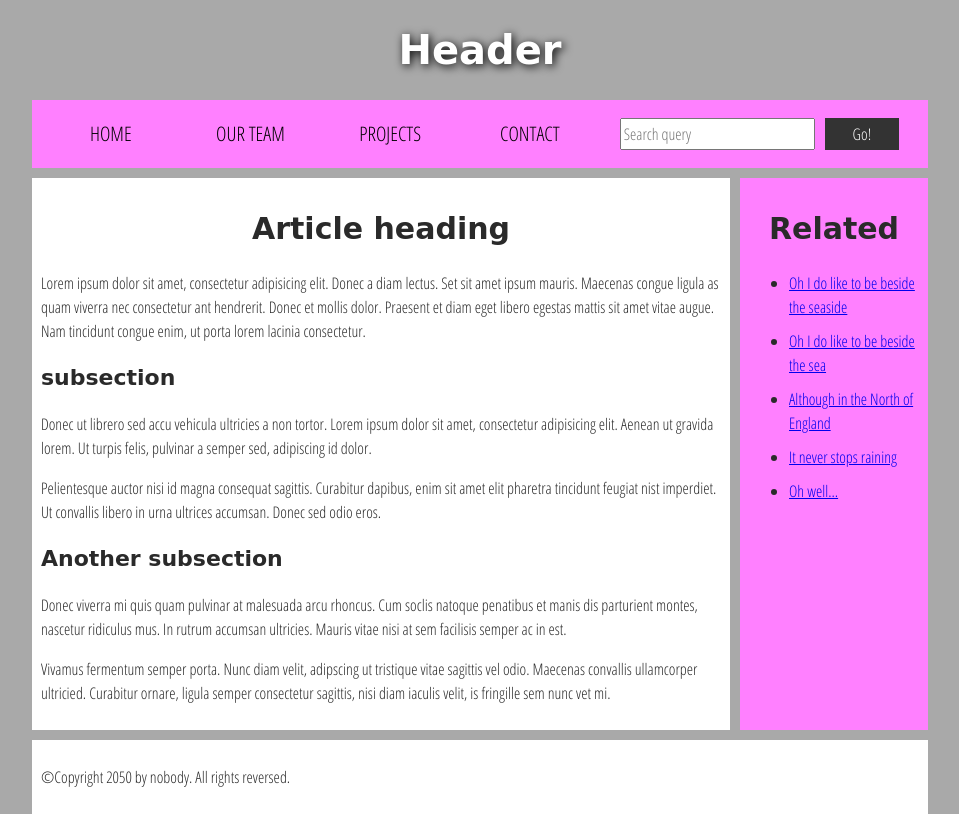
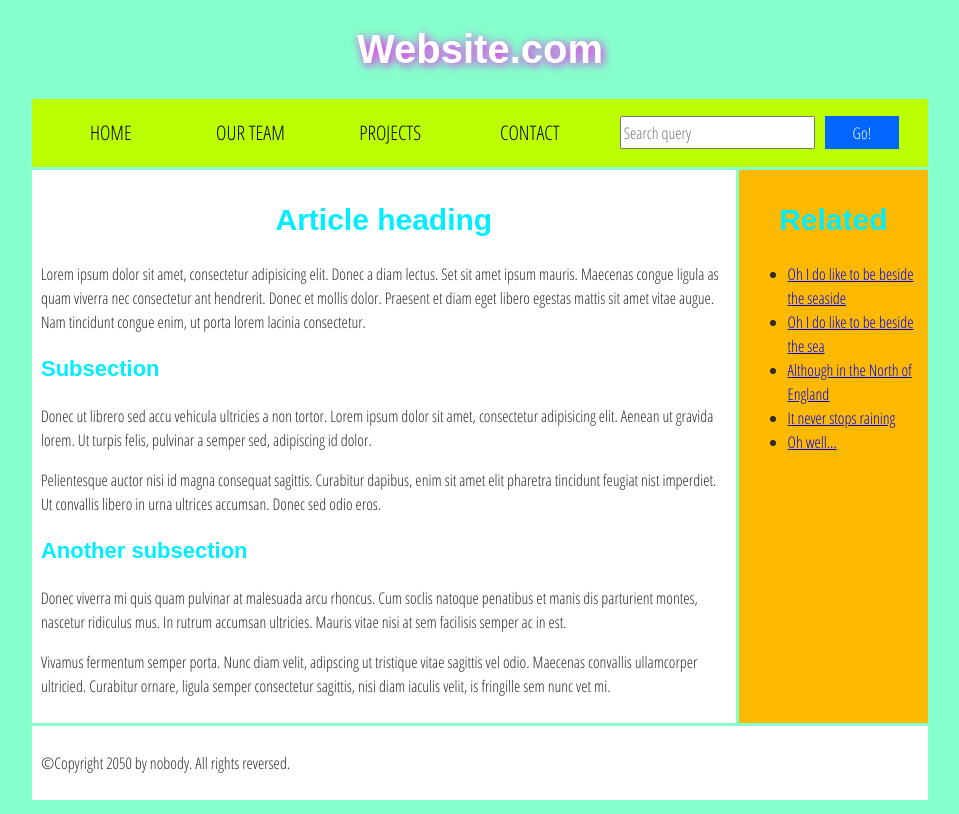
Before and after one commit to jett0286/MDN_HTML_CSS_Intro, a plain HTML site: page index.html in a window 1280 px wide. Shown: the whole page, without its empty margins (160-1119 px from the left). Drawn offline with Linux system fonts and the light colour scheme; a web font is replaced by a local one.

Commit message:
made it beautiful

```diff
--- a/index.html
+++ b/index.html
@@ -12,7 +12,7 @@
     <!-- Here is our main header that is used across all the pages of our website -->
 
     <header>
-      <h1>Header</h1>
+      <h1>Website.com</h1>
     </header>
 
     <nav>
@@ -40,7 +40,7 @@
 
         <p>Lorem ipsum dolor sit amet, consectetur adipisicing elit. Donec a diam lectus. Set sit amet ipsum mauris. Maecenas congue ligula as quam viverra nec consectetur ant hendrerit. Donec et mollis dolor. Praesent et diam eget libero egestas mattis sit amet vitae augue. Nam tincidunt congue enim, ut porta lorem lacinia consectetur.</p>
 
-        <h3>subsection</h3>
+        <h3>Subsection</h3>
 
         <p>Donec ut librero sed accu vehicula ultricies a non tortor. Lorem ipsum dolor sit amet, consectetur adipisicing elit. Aenean ut gravida lorem. Ut turpis felis, pulvinar a semper sed, adipiscing id dolor.</p>
 
--- a/style.css
+++ b/style.css
@@ -7,7 +7,7 @@ html, body {
 
 html {
   font-size: 10px;
-  background-color: #a9a9a9;
+  background-color: hsl(155, 100%, 76%);
 }
 
 body {
@@ -18,8 +18,8 @@ body {
 /* || typography */
 
 h1, h2, h3 {
-  font-family: 'Sonsie One', cursive;
-  color: #2a2a2a;
+  font-family: 'Arial Narrow Bold', sans-serif;
+  color: #00eeff;
 }
 
 p, input, li {
@@ -31,7 +31,7 @@ h1 {
   font-size: 4rem;
   text-align: center;
   color: white;
-  text-shadow: 2px 2px 10px black;
+  text-shadow: 2px 2px 10px rgb(255, 0, 242);
 }
 
 h2 {
@@ -57,9 +57,9 @@ nav, article, aside, footer {
 
 nav {
   height: 50px;
-  background-color: #ff80ff;
+  background-color: #bbff00;
   display: flex;
-  margin-bottom: 10px;
+  margin-bottom: 3px;
 }
 
 nav ul {
@@ -93,7 +93,7 @@ nav form {
 
 input {
   font-size: 1.6rem;
-  height: 32px;
+  height: 33px;
 }
 
 input[type="search"] {
@@ -103,7 +103,7 @@ input[type="search"] {
 input[type="submit"] {
   flex: 1;
   margin-left: 1rem;
-  background: #333;
+  background: #0066ff;
   border: 0;
   color: white;
 }
@@ -120,14 +120,14 @@ article {
 
 aside {
   flex: 1;
-  margin-left: 10px;
-  background-color: #ff80ff;
+  margin-left: 3px;
+  background-color: #fcb900;
 }
 
 aside li {
-  padding-bottom: 10px;
+  padding-bottom: 0px;
 }
 
 footer {
-  margin-top: 10px;
+  margin-top: 3px;
 }
```
